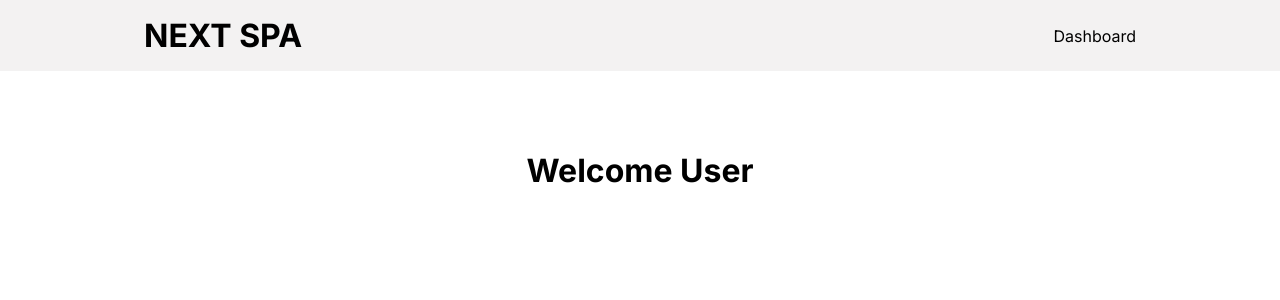
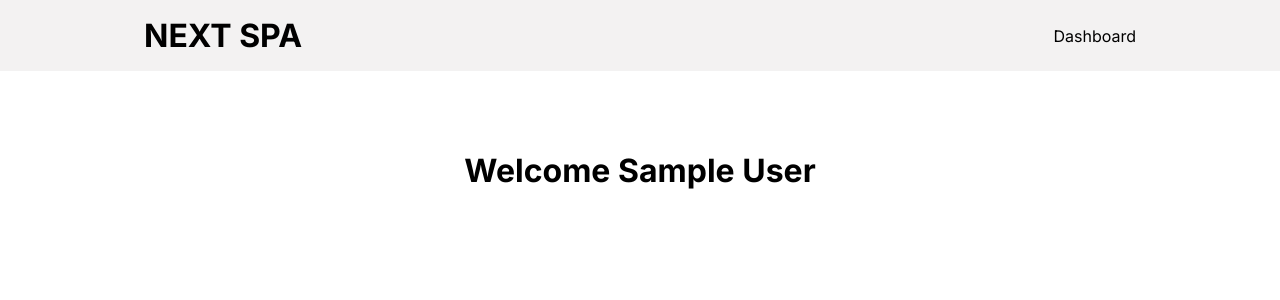
Before and after one commit to bholeneha/nextspa, a Next.js app: page /dashboard in a window 1280 px wide. Shown: the top 300 px of the page. Built offline with nearby package versions, Linux system fonts and the light colour scheme; no server answers; sample sign-in values are in the browser's storage.

Commit message:
dashboard to display logged in user name

```diff
--- a/app/dashboard/page.tsx
+++ b/app/dashboard/page.tsx
@@ -1,14 +1,29 @@
-import React from 'react';
+'use client';
+
+import React, { useEffect } from 'react';
 import HomeLayout from '../components/templates/home/home';
-
-interface DashboardData {
-}
+import { useRouter, usePathname } from 'next/navigation';
+import { useSession } from 'next-auth/react';
 
 const Dashboard: React.FC = () => {
 
+  const router = useRouter();
+
+  const {data, status: sessionStatus} = useSession()
+
+  useEffect(() => {
+    if(sessionStatus === 'unauthenticated') {
+      router.push('/login');
+    }
+  }, [sessionStatus, router])
+
   return (
     <HomeLayout>
-      <h1>Welcome User</h1>
+      {data?.user ? (
+        <h1>Welcome {data.user.name}</h1>
+      ) : (
+        <h1>Loading...</h1>
+      )}
     </HomeLayout>
   );
 };
```
